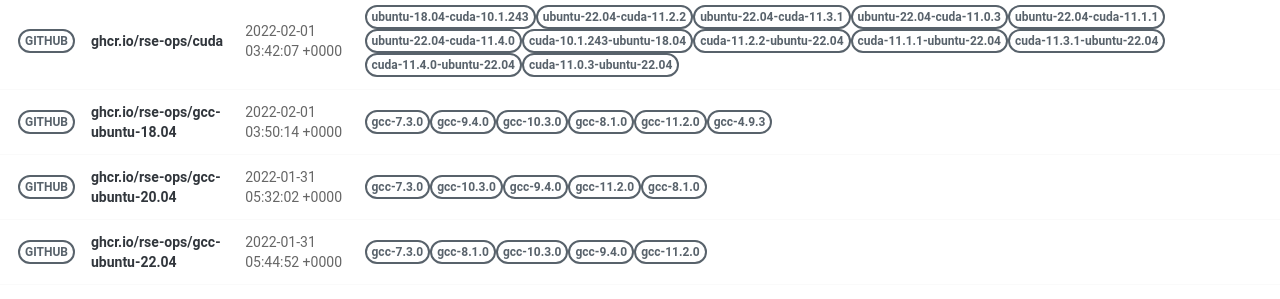
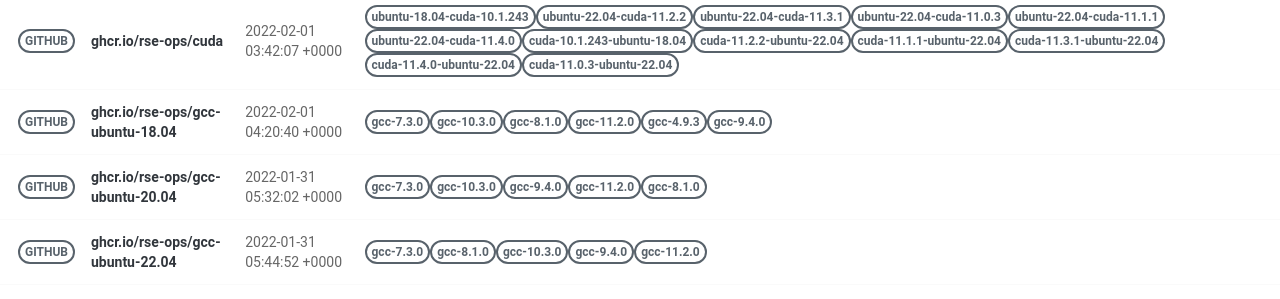
Before and after one commit to rse-ops/docker-images, a Jekyll site: the page built from pages/index.md, in a window 1280 px wide. Shown: the part 502-801 px from the top of the page. Built offline with Jekyll 4.4.1, drawn with Linux system fonts in a browser that asks for light colours; nearby versions of some CDN libraries.

Commit message:
Automated push to update library 2022-02-01

```diff
--- a/_library/ghcr.io-rse-ops-gcc-ubuntu-18.04.md
+++ b/_library/ghcr.io-rse-ops-gcc-ubuntu-18.04.md
@@ -1,7 +1,7 @@
 ---
 layout: container
 name: ghcr.io/rse-ops/gcc-ubuntu-18.04
-updated_at: 2022-02-01 03:50:14.969247
+updated_at: 2022-02-01 04:20:40.757096
 
 
 container_url: https://github.com/orgs/rse-ops/packages/container/package/gcc-ubuntu-18.04
```
Also changed, not shown: other parts of _library/ghcr.io-rse-ops-gcc-ubuntu-18.04.md (+3 -3 lines).
